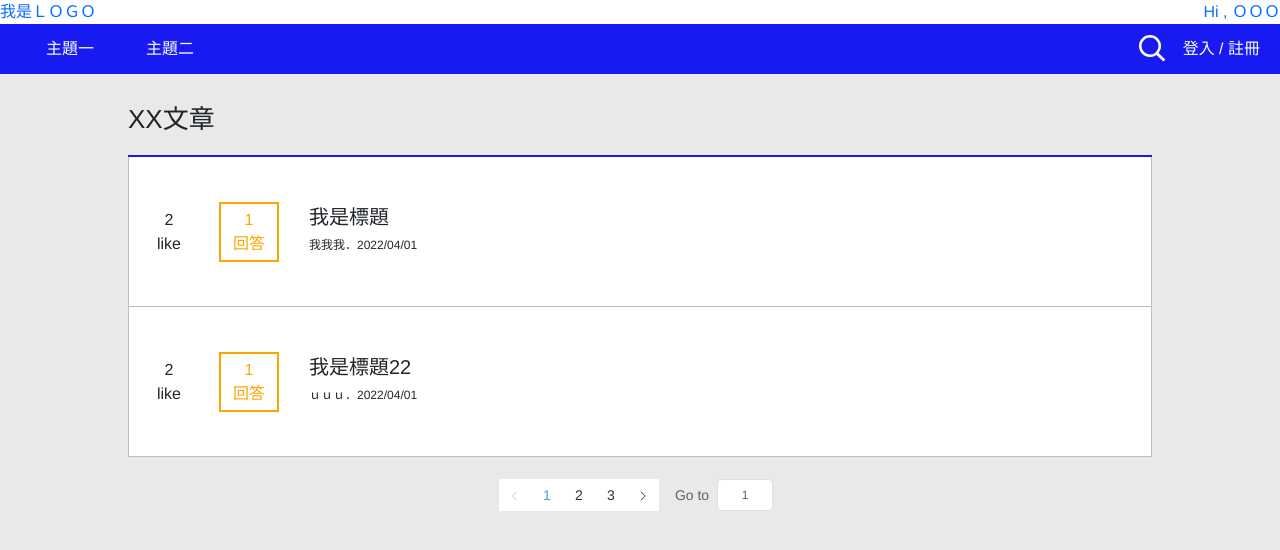
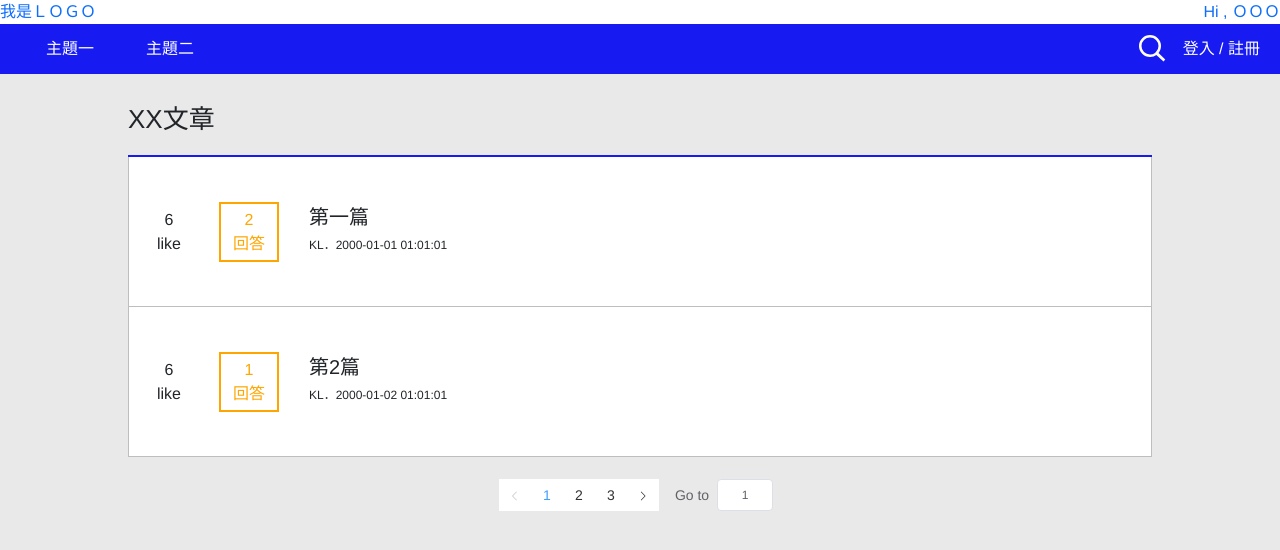
Before and after one commit to lucky4bettty/vue3_blog_test, a Vue app: page /blog/view/article in a window 1280 px wide. Shown: the top 550 px of the page. Built offline with nearby package versions, Linux system fonts and the light colour scheme.

Commit message:
home api串接

```diff
--- a/public/testJson/article_list.json
+++ b/public/testJson/article_list.json
@@ -10,7 +10,8 @@
             "likeAmount": 6,
             "isFavorite": true,
             "creatTime": "2000-01-01 01:01:01",
-            "modifyTime": "2000-01-01 01:01:01"
+            "modifyTime": "2000-01-01 01:01:01",
+            "replyAmount":2
         },
         {
             "title": "第2篇",
@@ -20,7 +21,8 @@
             "likeAmount": 6,
             "isFavorite": true,
             "creatTime": "2000-01-02 01:01:01",
-            "modifyTime": "2000-01-02 01:01:01"
+            "modifyTime": "2000-01-02 01:01:01",
+            "replyAmount":1
         }
     ]
 }
--- a/src/router/index.js
+++ b/src/router/index.js
@@ -72,7 +72,7 @@ const router = createRouter({
 //判斷是否驗證
 router.beforeEach((to, from, next) => {
 
-  store.dispatch("nowRoute/switchPage" , to.fullPath  ) // 存url進store
+  store.dispatch("nowRoute/switchPage" , to) // 存url進store
 
   next();
 
--- a/src/store/modules/nowRoute.js
+++ b/src/store/modules/nowRoute.js
@@ -2,12 +2,15 @@ export default {
     namespaced: true, // !!!!一定要加
     state: {
       path: '',
+      pathName:''
 
     },
 
     mutations: {
         CHANGEVAL(state , payload){
-            state.path=payload ;
+            state.path=payload.fullPath ;
+            state.pathName=payload.name ;
+
         }
 
     },
--- a/src/views/user/Home.vue
+++ b/src/views/user/Home.vue
@@ -30,9 +30,15 @@
 
 
 <script>
-import { watch, onMounted, computed, ref, inject } from "vue";
+import { watch, onMounted, computed, ref, inject ,reactive } from "vue";
 import store from "@/store/index.js";
 import OneData from "@/views/widget/OneData.vue";
+import {article_list_api} from "@/js/api/getData.js"
+import { showErrDialog ,showDialog } from "@/js/utils/Utils.js";
+import router from "@/router/index.js";
+import { useRoute, useRouter } from "vue-router";
+
+
 
 
 
@@ -45,41 +51,79 @@ export default {
 
     var currentPage = ref(1)
     var pc_dataPage = ref(30)
+    var pageData ; // 本頁的所有資料
+    var showData = ref([]);
+    const route = useRoute();
 
     onMounted(() => {
+      pageData= new PageData() ;
+      pageData.search_condition.title = route.params.type?route.params.type:'';
+      pageData.search() ;
+
+
+    })
+
+    // 切換頁數
+    const handleCurrentChange = (val)=>{
+      console.log('當前頁:' + val) ;
+      pageData.search_condition.pageNow = val.toString() ;
+      pageData.search() ;
+    }
+
+    // 目前route
+    const showPage = computed(() => {
+      return store.state.nowRoute.path;
+    });
+
+        // 切路由
+    watch(showPage, (path) => {
+      console.log("本頁:" + path);
+      var nowTheme = store.state.nowRoute.pathName.replace('/','') ;
+      pageData.search_condition.title = nowTheme;
+      pageData.search_condition.pageNow = '1' ;
+      pageData.search() ;
+
+
 
 
 
     })
 
-    const handleCurrentChange = ()=>{
+
+    // --------------以下pageData----------------
+    var PageData = function (o) {
+      this.showhData=[], // 頁面show出來的資料
+      this.search_condition={// 查詢條件
+        'title':'',
+        'pageNow':'1',
+        'pageSize':'20'
+      },
+      this.nowPage = 1  //目前頁數
+    }
+
+
+    PageData.prototype.search =async function (){
+      var self = this;
+      var req = self.search_condition;
+
+      let res = await article_list_api(JSON.parse(JSON.stringify(req)));
+
+      if (res instanceof Error) {
+        return showErrDialog(basicDialog, res.toString());
+      }
+
+      showData.value = res.articleList ;
 
     }
 
-    const showData = [
-        {
-          title:"我是標題",
-          author:"我我我",
-          date:"2022/04/01",
-          like:2,
-          reply:1,
-          id:"a1"
-        },
-        {
-          title:"我是標題22",
-          author:"ｕｕｕ",
-          date:"2022/04/01",
-          like:2,
-          reply:1,
-          id:"a2"
-        },
-    ]
+
 
     return {
       currentPage,
       pc_dataPage,
       handleCurrentChange,
-      showData
+      showData,
+
 
     };
   },
--- a/src/views/widget/OneData.vue
+++ b/src/views/widget/OneData.vue
@@ -5,7 +5,7 @@
               <!-- 收藏 -->
               <div class="article_like">
                 <div class="num">
-                  {{props.onedata.like}}
+                  {{props.onedata.likeAmount}}
                 </div>
                 <div class="word">
                   like
@@ -14,7 +14,7 @@
               <!-- 回覆 -->
               <div class="article_reply">
                 <div class="num">
-                  {{props.onedata.reply}}
+                  {{props.onedata.replyAmount}}
                 </div>
                 <div class="word">
                   回答
@@ -26,7 +26,7 @@
                   {{props.onedata.title}}
                   </div>
                 <span class="article_author">
-                  {{props.onedata.author}}．{{props.onedata.date}}
+                  {{props.onedata.author}}．{{props.onedata.creatTime}}
                 </span>
               </div>
             </div>
@@ -58,17 +58,17 @@ export default {
           default:""
         },
         //發布日期
-        date:{
+        creatTime:{
           type:String,
           default:""
         },
         //喜愛
-        like:{
+        likeAmount:{
           type:Number,
           default:0
         },
         //回答
-        reply:{
+        replyAmount:{
           type:Number,
           default:0
         },
```
